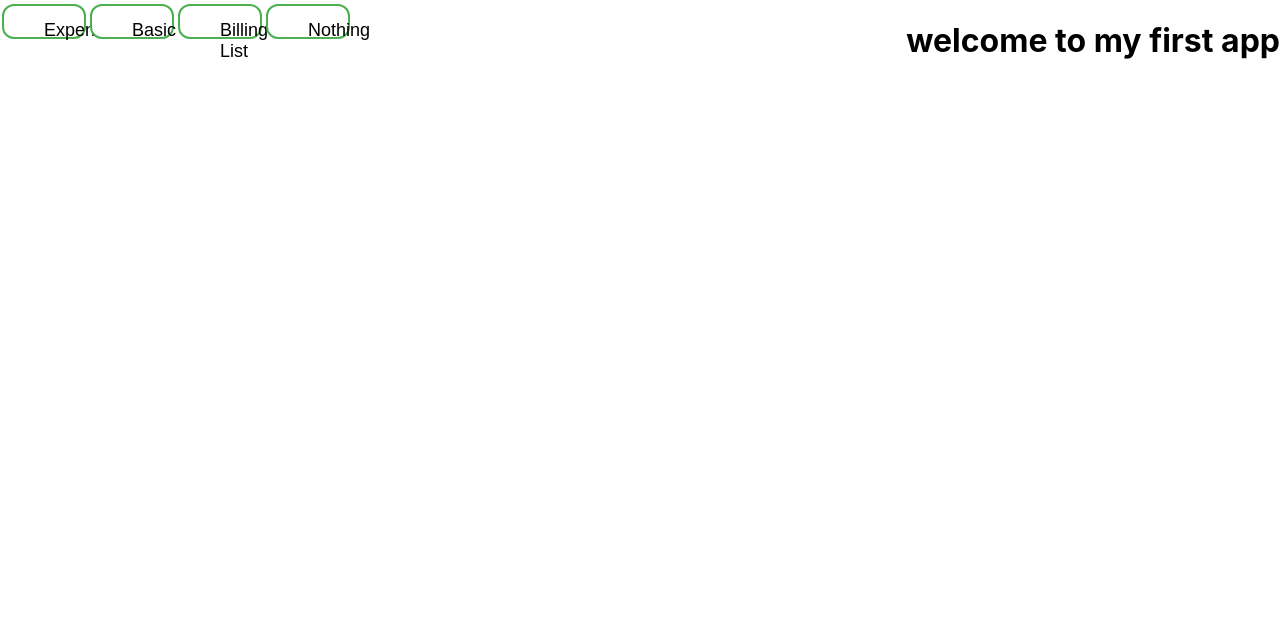
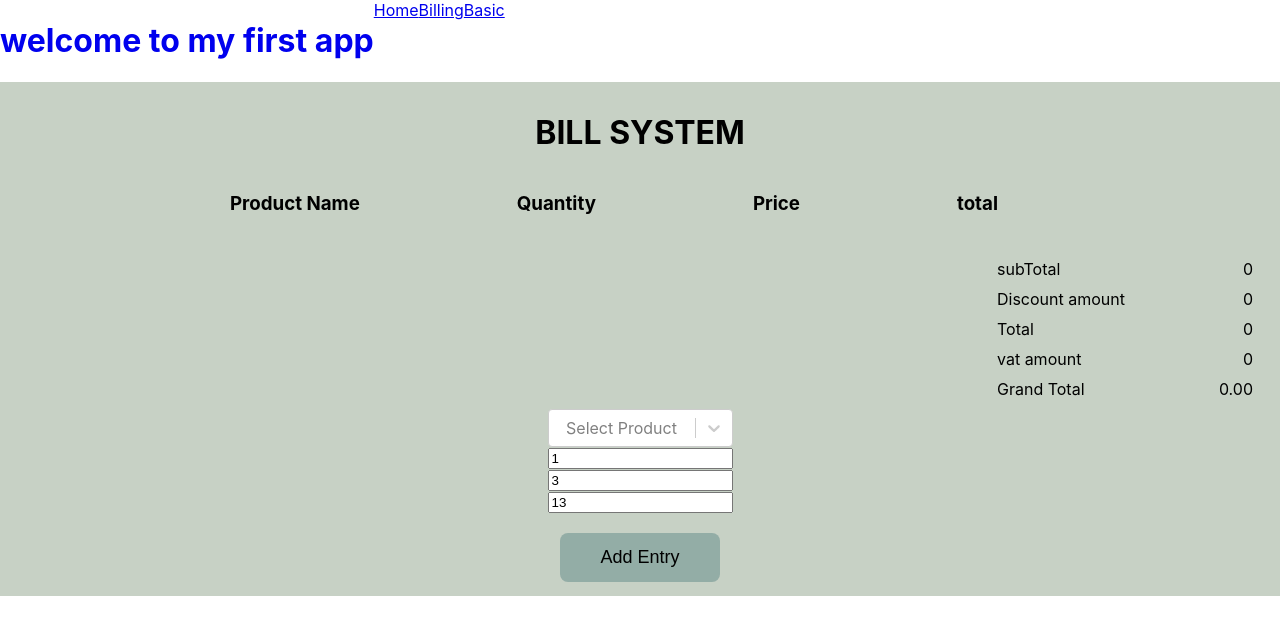
Before and after one commit to astha-paudel63/first-app, a React (Create React App) app: page /billing in a window 1280 px wide. Shown: the top 634 px of the page. Built offline with nearby package versions, Linux system fonts and the light colour scheme.

Commit message:
route+select

```diff
--- a/package.json
+++ b/package.json
@@ -11,7 +11,9 @@
     "react-dom": "^17.0.2",
     "react-icons": "^4.3.1",
     "react-modal": "^3.14.4",
+    "react-router-dom": "^6.3.0",
     "react-scripts": "5.0.0",
+    "react-select": "^5.2.2",
     "react-toastify": "^8.2.0",
     "web-vitals": "^2.1.4"
   },
--- a/src/App.css
+++ b/src/App.css
@@ -56,7 +56,7 @@ button{
   padding: 14px 40px;
   text-align: center;
   text-decoration: none;
-  display: inline-block;
+  /* display: inline-block; */
   margin: 4px 2px;
   cursor: pointer;
   font-size: 18px;
@@ -65,12 +65,13 @@ button{
   color: black;
   border: 2px solid #4CAF50;
   transition-duration: 0.4s;
- float:left;
+  float: right;
+
 }
-.button:hover {
-  background-color: #4CAF50;
+button:hover {
+  background-color: #4caf4fa5;
   color: white;
 }
 .welcome h1 {
-float:right;
+float:left;
 }
--- a/src/App.js
+++ b/src/App.js
@@ -15,12 +15,57 @@ import Modal from "react-modal";
 import BasicList from "./BasicList";
 import BillingList from "./BillingList";
 
+import { Routes, Route, Link } from "react-router-dom";
+
 function App() {
   const [selected, setSelected] = useState("basicc"); //control by setSelected
 
   return (
     <>
-      <div className="header-wapper">
+      <div className="welcome">
+        <Link to="/">
+        <h1>welcome to my first app</h1>
+        </Link>
+      </div>
+      {/* <h1>Welcome to React Router!</h1> */}
+      <Link to="/home">Home</Link>
+      <Link to="/billing">Billing</Link>
+      <Link to="/basic">Basic</Link>
+      <Routes>
+        <Route
+          path="/"
+          element={
+            <BasicList
+              name="React"
+              age={20}
+              location={"Lalitpur"}
+              coOrdinates={{
+                longitude: 80,
+                latitude: 27,
+              }}
+              primes={[2, 3, 5, 7, 11, 13]}
+            />
+          }
+        />
+        <Route
+          path="basic"
+          element={
+            <BasicList
+              name="React"
+              age={20}
+              location={"Lalitpur"}
+              coOrdinates={{
+                longitude: 80,
+                latitude: 27,
+              }}
+              primes={[2, 3, 5, 7, 11, 13]}
+            />
+          }
+        />
+        <Route path="billing" element={<BillingList />} />
+        <Route path="*" element={<Counter />} />
+      </Routes>
+      {/* <div className="header-wapper">
         <div className="header">
           <div className="Expenese">
             <button
@@ -31,7 +76,6 @@ function App() {
             </button>
           </div>
           <div className="basic">
-
             <button
               className={selected === "basic" ? "selected-btn" : ""}
               onClick={(e) => setSelected("basic")}
@@ -48,7 +92,6 @@ function App() {
             </button>
           </div>
           <div className="nothing">
-
             <button
               className={selected === "" ? "selected-btn" : ""}
               onClick={(e) => setSelected("")}
@@ -56,10 +99,7 @@ function App() {
               Nothing
             </button>
           </div>
-          <div className="welcome">
-            <h1>welcome to my first app</h1>
-          </div>
-          {/* <p>{selected}</p> */}
+
           {selected === "basic" && (
             <BasicList
               name="React"
@@ -75,7 +115,7 @@ function App() {
           {selected === "expenses" && <ExpensesList />}
           {selected === "billing" && <BillingList />}
         </div>
-      </div>
+      </div> */}
     </>
   );
 }
--- a/src/BillingList.js
+++ b/src/BillingList.js
@@ -1,4 +1,5 @@
 import React, { useEffect, useState } from "react";
+import ReactSelect from "react-select";
 import "./billing.css";
 
 const BillingList = () => {
@@ -39,55 +40,69 @@ const BillingList = () => {
           <h1>BILL SYSTEM</h1>
         </div>
         <div className="entries-wapper">
+        <div className="entries">
+              <div className="productName">
+                <h3>Product Name</h3>
+              </div>
+              <div className="quantity">
+                <h3>Quantity</h3>
+              </div>
+              <div className="price">
+                <h3>Price</h3>
+              </div>
+              <div className="totall">
+              <h3>total</h3>
+              </div>
+            </div>
           {entries.map((en) => (
             <div className="entries">
               <div className="productName">
-                <h3>Product Name</h3>
                 <span>{en.productName}</span>
               </div>
               <div className="quantity">
-                <h3>Quantity</h3>
                 <span>{+en.quantity}</span>
               </div>
               <div className="price">
-                <h3>Price</h3>
                 <span>{+en.price}</span>
               </div>
-              {/* <div className="totall">
+              <div className="totall">
                 <span>{+en.price * +en.quantity}</span>
-              </div> */}
+              </div>
             </div>
           ))}
         </div>
+
+      </div>
+      <div className="summary">
         <div className="subtotal">
-          <p>
+
             <span>subTotal</span>
             <span>
               {entries.reduce((a, v) => a + +v.price * +v.quantity, 0)}
             </span>
-          </p>
+
         </div>
         <div className="discount">
-          <p>
+
             <span>Discount amount</span>
             <span>
               {(entries.reduce((a, v) => a + +v.price * +v.quantity, 0) *
                 discountRate) /
                 100}
             </span>
-          </p>
+
         </div>
         <div className="Total">
-          <p>
+
             <span>Total</span>
             <span>
               {entries.reduce((a, v) => a + +v.price * +v.quantity, 0) *
-                (1 - discountRate / 100)}
+                (1 - discountRate / 100).toFixed(2)}
             </span>
-          </p>
+
         </div>
         <div className="vat">
-          <p>
+
             <span>vat amount</span>
             <span>
               {(entries.reduce((a, v) => a + +v.price * +v.quantity, 0) *
@@ -95,30 +110,39 @@ const BillingList = () => {
                 vatRate) /
                 100}
             </span>
-          </p>
+
         </div>
         <div className="grand">
-          <p>
+
             <span>Grand Total</span>
             <span>
-              {entries.reduce((a, v) => a + +v.price * +v.quantity, 0) *
+              {(entries.reduce((a, v) => a + +v.price * +v.quantity, 0) *
                 (1 - discountRate / 100) *
-                (1 + vatRate / 100)}
+                (1 + vatRate / 100)).toFixed(2)}
             </span>
-          </p>
+
         </div>
-
-      </div>
+        </div>
 
       <div className="type">
         <div className="select">
-          <select value={product} onChange={(e) => setProduct(e.target.value)}>
+          {/* <select value={product} onChange={(e) => setProduct(e.target.value)}>
             {products.map((p) => (
               <option id={p.name} key={p.id} value={p.id}>
                 {p.name}
               </option>
             ))}
-          </select>
+          </select> */}
+          <ReactSelect options={products.map(p => ({
+            ...p,
+            value: p.id,
+            label: p.name,
+          }))}
+          onChange={a => setProduct(a.id)}
+          // value={product}
+          onKeyDown={a => console.log(a)}
+          placeholder="Select Product"
+          />
         </div>
         <div className="quantity">
           <input
--- a/src/Counter.css
+++ b/src/Counter.css
@@ -5,10 +5,7 @@
     justify-content: space-between;
     align-items: center;
   }
-  button {
-    height: 35px;
-    width: 50px;
-  }
+
   button span {
     font-size: 28px;
   }
--- a/src/billing.css
+++ b/src/billing.css
@@ -21,3 +21,16 @@
 .entries-container{
    width:100%;
 }
+
+.summary {
+    align-self: flex-end;
+    margin-right: 27px;
+    width: 20%;
+}
+
+.summary > div {
+    display: flex;
+    justify-content: space-between;
+    width: 100%;
+    margin: 10px 0;
+}
--- a/src/index.js
+++ b/src/index.js
@@ -3,11 +3,14 @@ import ReactDOM from 'react-dom';
 import './index.css';
 import App from './App';
 import reportWebVitals from './reportWebVitals';
+import { BrowserRouter } from "react-router-dom";
 
 ReactDOM.render(
   <React.StrictMode>
+    <BrowserRouter>
     <App
     />
+    </BrowserRouter>
   </React.StrictMode>,
   document.getElementById('root')
 );
```
Also changed, not shown: 1 other file (tests, documents, lock files or other folders). Lines whose indentation alone changed are shown as unchanged.
